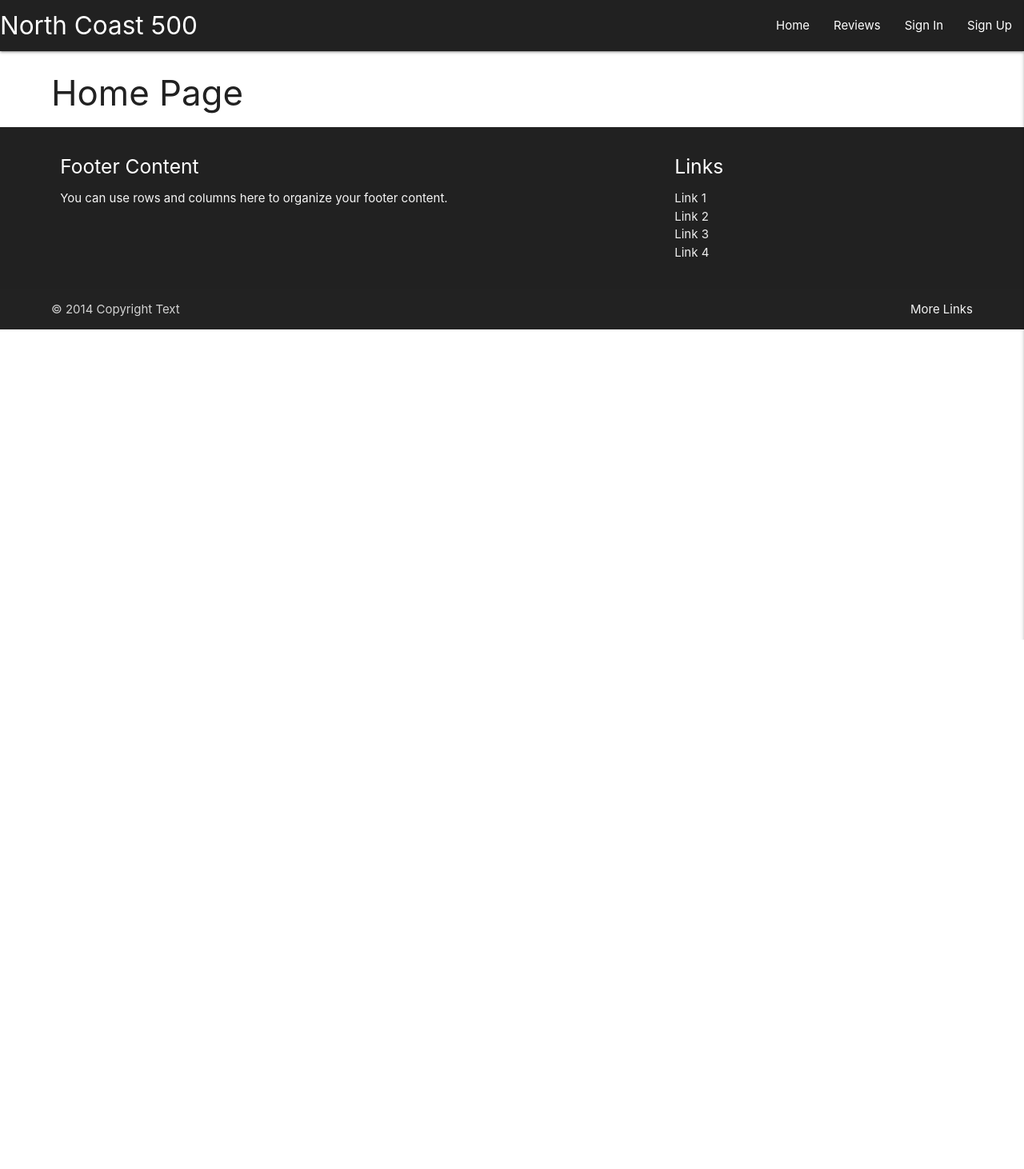
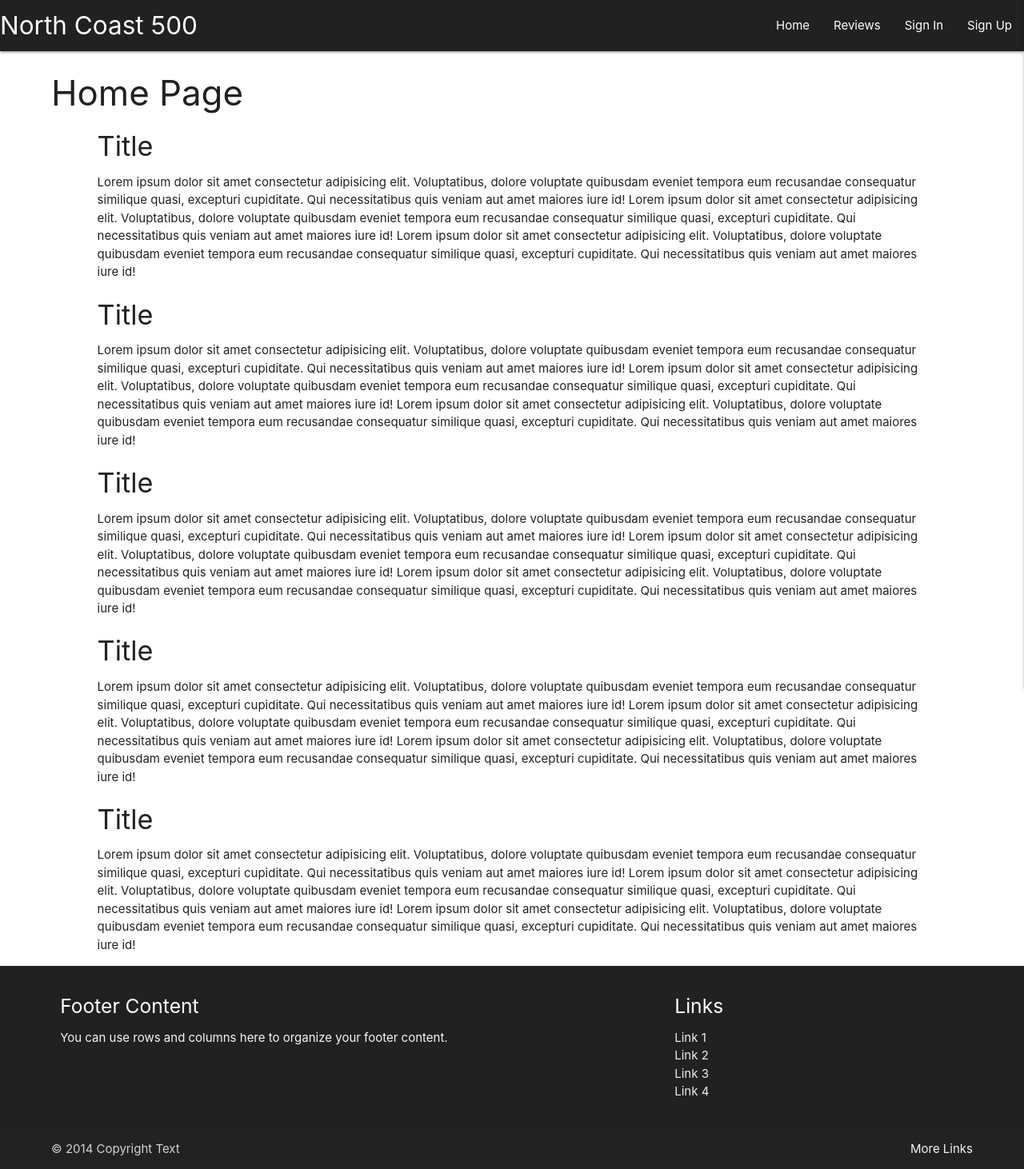
Before and after one commit to scotty-james/Milestone-Project-3--North-Coast-500, a Flask app: page / in a window 1280 px wide. Shown: the whole page at 80% size. Before the commit the page ends 800 px from the top, so only its background shows below. Run offline with Flask 2, Linux system fonts and the light colour scheme; some libraries are stand-ins or nearby versions.

Commit message:
Add basic template structure to index.html

```diff
--- a/static/css/style.css
+++ b/static/css/style.css
@@ -20,3 +20,13 @@
 .collapsible-header .btn {
     margin: 0.5rem;
 }
+
+body {
+    display: flex;
+    min-height: 100vh;
+    flex-direction: column;
+  }
+
+  main {
+    flex: 1 0 auto;
+  }
--- a/templates/index.html
+++ b/templates/index.html
@@ -3,4 +3,64 @@
 
 <h3>Home Page</h3>
 
+<body>
+    <div class="container">
+        <h4>Title</h4>
+      <p>Lorem ipsum dolor sit amet consectetur adipisicing elit. Voluptatibus, dolore voluptate quibusdam
+          eveniet tempora eum recusandae consequatur similique quasi, excepturi cupiditate. Qui necessitatibus
+          quis veniam aut amet maiores iure id!
+          Lorem ipsum dolor sit amet consectetur adipisicing elit. Voluptatibus, dolore voluptate quibusdam
+          eveniet tempora eum recusandae consequatur similique quasi, excepturi cupiditate. Qui necessitatibus
+          quis veniam aut amet maiores iure id!
+          Lorem ipsum dolor sit amet consectetur adipisicing elit. Voluptatibus, dolore voluptate quibusdam
+          eveniet tempora eum recusandae consequatur similique quasi, excepturi cupiditate. Qui necessitatibus
+          quis veniam aut amet maiores iure id!
+      </p>
+      <h4>Title</h4>
+      <p>Lorem ipsum dolor sit amet consectetur adipisicing elit. Voluptatibus, dolore voluptate quibusdam
+          eveniet tempora eum recusandae consequatur similique quasi, excepturi cupiditate. Qui necessitatibus
+          quis veniam aut amet maiores iure id!
+          Lorem ipsum dolor sit amet consectetur adipisicing elit. Voluptatibus, dolore voluptate quibusdam
+          eveniet tempora eum recusandae consequatur similique quasi, excepturi cupiditate. Qui necessitatibus
+          quis veniam aut amet maiores iure id!
+          Lorem ipsum dolor sit amet consectetur adipisicing elit. Voluptatibus, dolore voluptate quibusdam
+          eveniet tempora eum recusandae consequatur similique quasi, excepturi cupiditate. Qui necessitatibus
+          quis veniam aut amet maiores iure id!
+      </p>
+      <h4>Title</h4>
+      <p>Lorem ipsum dolor sit amet consectetur adipisicing elit. Voluptatibus, dolore voluptate quibusdam
+          eveniet tempora eum recusandae consequatur similique quasi, excepturi cupiditate. Qui necessitatibus
+          quis veniam aut amet maiores iure id!
+          Lorem ipsum dolor sit amet consectetur adipisicing elit. Voluptatibus, dolore voluptate quibusdam
+          eveniet tempora eum recusandae consequatur similique quasi, excepturi cupiditate. Qui necessitatibus
+          quis veniam aut amet maiores iure id!
+          Lorem ipsum dolor sit amet consectetur adipisicing elit. Voluptatibus, dolore voluptate quibusdam
+          eveniet tempora eum recusandae consequatur similique quasi, excepturi cupiditate. Qui necessitatibus
+          quis veniam aut amet maiores iure id!
+      </p>
+      <h4>Title</h4>
+      <p>Lorem ipsum dolor sit amet consectetur adipisicing elit. Voluptatibus, dolore voluptate quibusdam
+          eveniet tempora eum recusandae consequatur similique quasi, excepturi cupiditate. Qui necessitatibus
+          quis veniam aut amet maiores iure id!
+          Lorem ipsum dolor sit amet consectetur adipisicing elit. Voluptatibus, dolore voluptate quibusdam
+          eveniet tempora eum recusandae consequatur similique quasi, excepturi cupiditate. Qui necessitatibus
+          quis veniam aut amet maiores iure id!
+          Lorem ipsum dolor sit amet consectetur adipisicing elit. Voluptatibus, dolore voluptate quibusdam
+          eveniet tempora eum recusandae consequatur similique quasi, excepturi cupiditate. Qui necessitatibus
+          quis veniam aut amet maiores iure id!
+      </p>
+      <h4>Title</h4>
+      <p>Lorem ipsum dolor sit amet consectetur adipisicing elit. Voluptatibus, dolore voluptate quibusdam
+          eveniet tempora eum recusandae consequatur similique quasi, excepturi cupiditate. Qui necessitatibus
+          quis veniam aut amet maiores iure id!
+          Lorem ipsum dolor sit amet consectetur adipisicing elit. Voluptatibus, dolore voluptate quibusdam
+          eveniet tempora eum recusandae consequatur similique quasi, excepturi cupiditate. Qui necessitatibus
+          quis veniam aut amet maiores iure id!
+          Lorem ipsum dolor sit amet consectetur adipisicing elit. Voluptatibus, dolore voluptate quibusdam
+          eveniet tempora eum recusandae consequatur similique quasi, excepturi cupiditate. Qui necessitatibus
+          quis veniam aut amet maiores iure id!
+      </p>
+    </div>
+  </body>
+
 {% endblock %}
```
